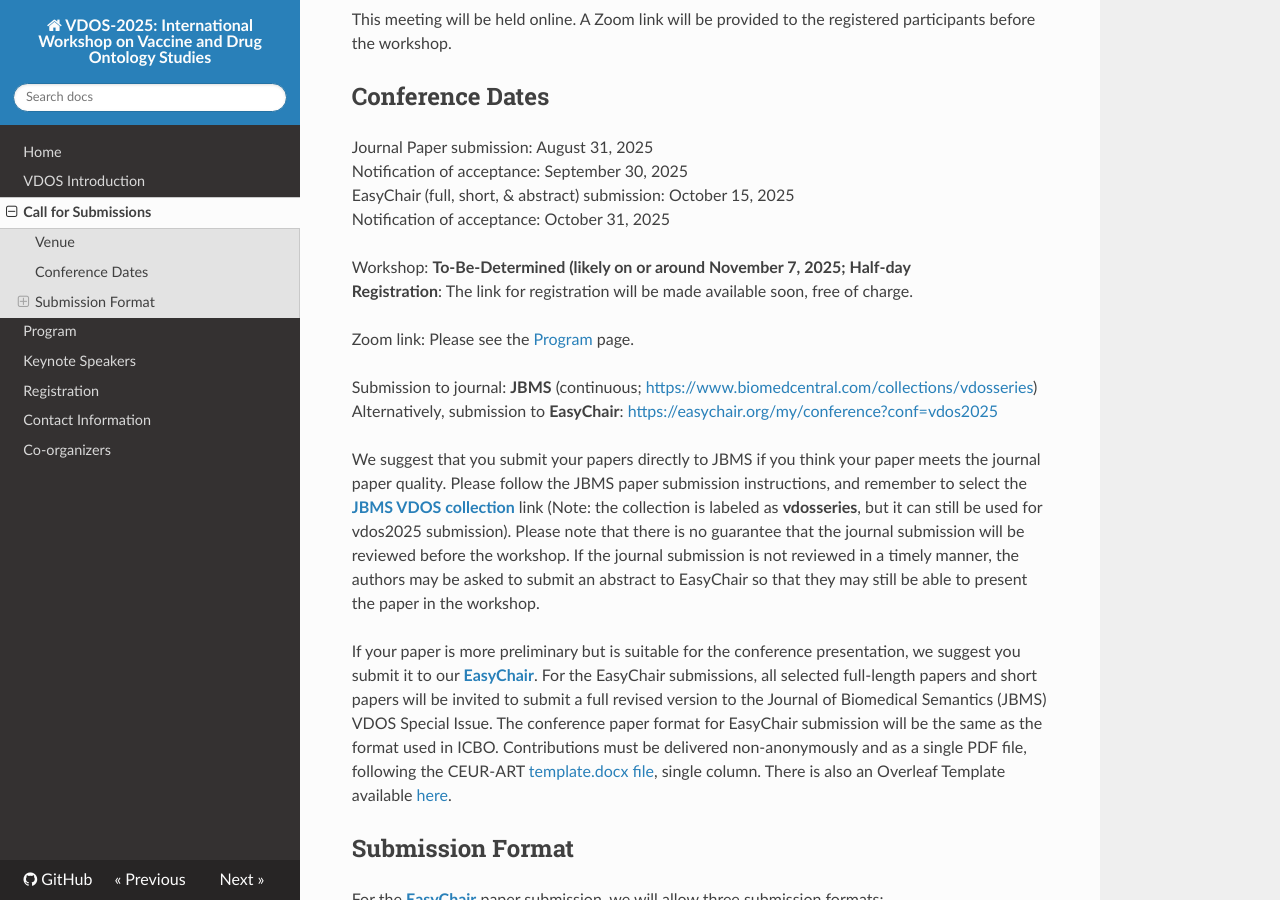
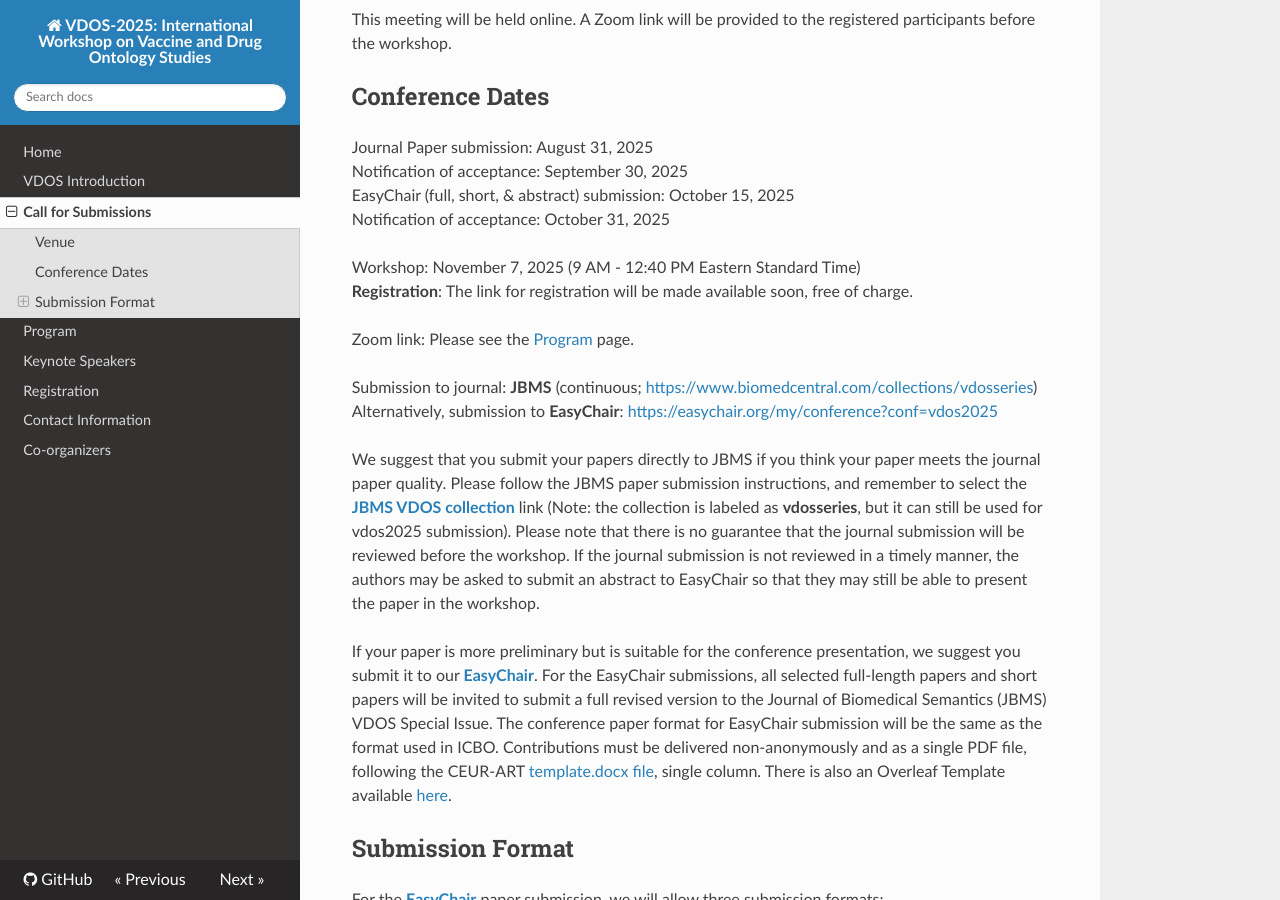
Before and after one commit to vdos-workshop/vdos2025, an MkDocs documentation site: the page built from docs/call-for-submissions.md, in a window 1280 px wide and 900 px high, scrolled down 616 px. Built offline with MkDocs 1.6.1, drawn with Linux system fonts in a browser that asks for light colours; nearby versions of some CDN libraries.

Commit message:
Update workshop date and time in submission guidelines

```diff
--- a/docs/call-for-submissions.md
+++ b/docs/call-for-submissions.md
@@ -11,7 +11,7 @@ Journal Paper submission: August 31, 2025<BR>
 Notification of acceptance: September 30, 2025<BR>
 EasyChair (full, short, & abstract) submission: October 15, 2025<BR>
 Notification of acceptance: October 31, 2025<BR><BR>
-Workshop: **To-Be-Determined (likely on or around November 7, 2025; Half-day**<BR>
+Workshop: November 7, 2025 (9 AM - 12:40 PM Eastern Standard Time)<BR>
 **Registration**: The link for registration will be made available soon, free of charge.<BR><BR>
 Zoom link: Please see the [Program](./program.md) page.<BR><BR>
 Submission to journal: **JBMS** (continuous; [https://www.biomedcentral.com/collections/vdosseries](https://www.biomedcentral.com/collections/vdosseries))<BR>
```
